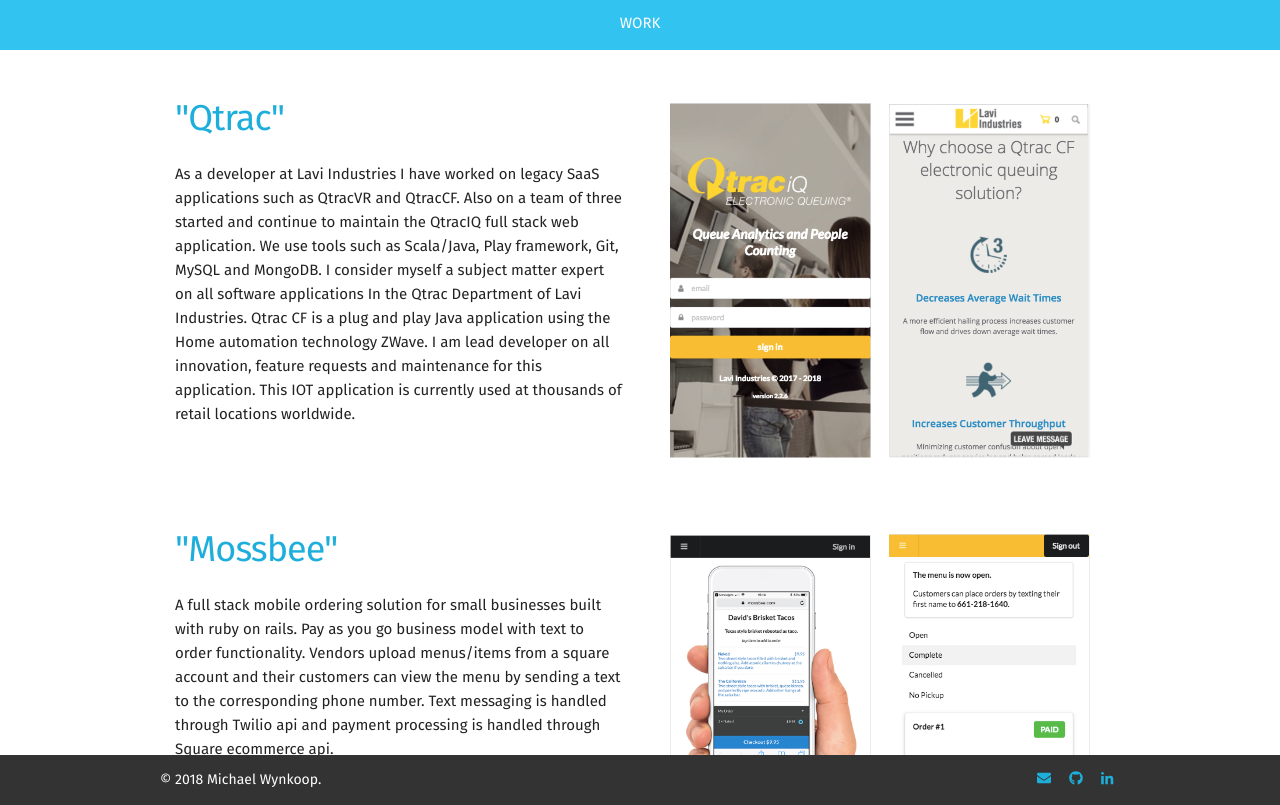
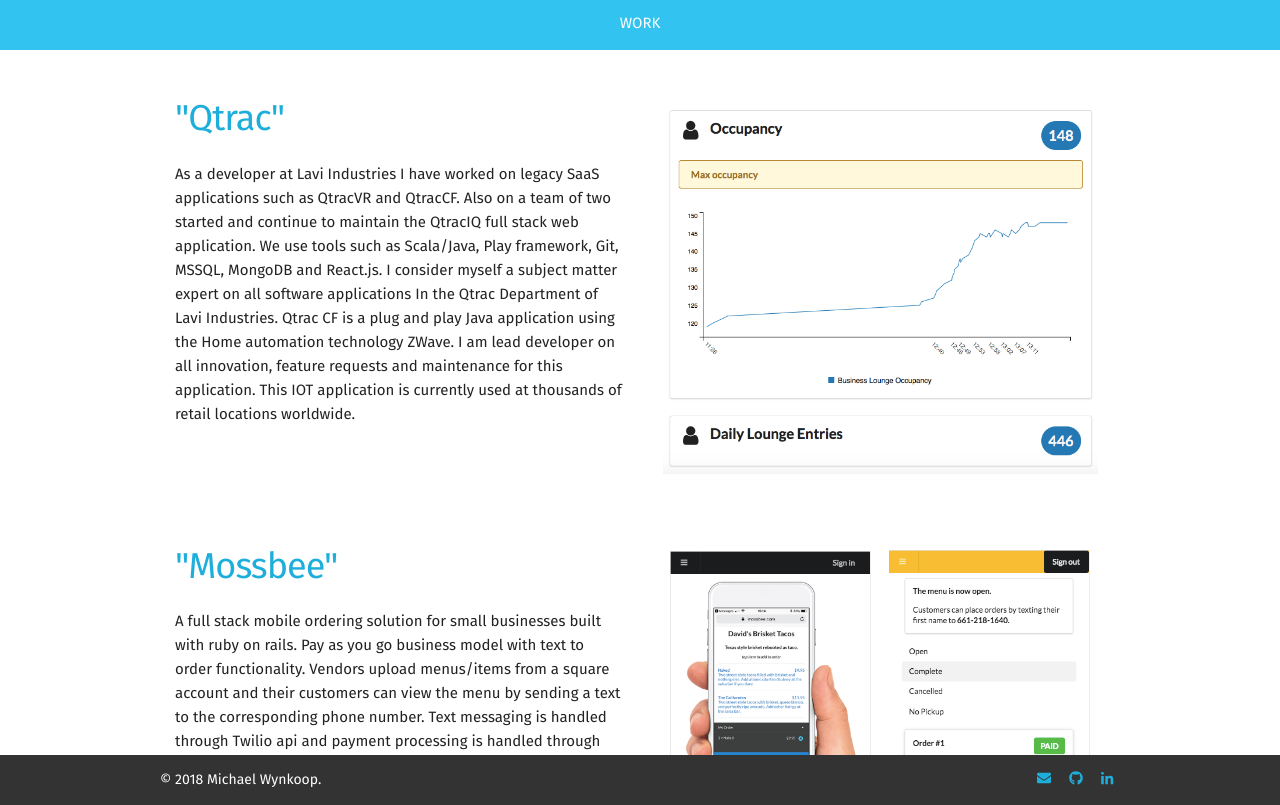
Before and after one commit to wynk182/portfolio, a Jekyll site: the page built from index.html, in a window 1280 px wide and 900 px high, scrolled down 767 px, cut to the strip 95-900 px from the top of the window. Built offline with Jekyll 4.4.1, drawn with Linux system fonts in a browser that asks for light colours.

Commit message:
changed qtrac image

```diff
--- a/index.html
+++ b/index.html
@@ -22,13 +22,14 @@
         <div class="col m6">
             <h3><a style="text-decoration:none;" href="https://www.lavi.com/en/queue-management">"Qtrac"</a></h3>
             <p>
-                As a developer at Lavi Industries I have worked on legacy SaaS applications such as QtracVR and QtracCF. Also on a team of three started and continue to maintain the QtracIQ full stack web application. We use tools such as Scala/Java, Play framework, Git, MySQL and MongoDB. I consider myself a subject matter expert on all software applications In the Qtrac Department of Lavi Industries. Qtrac CF is a plug and play Java application using the Home automation technology ZWave. I am lead developer on all innovation, feature requests and maintenance for this application. This IOT application is currently used at thousands of retail locations worldwide.
+                As a developer at Lavi Industries I have worked on legacy SaaS applications such as QtracVR and QtracCF. Also on a team of two started and continue to maintain the QtracIQ full stack web application. We use tools such as Scala/Java, Play framework, Git, MSSQL, MongoDB and React.js. I consider myself a subject matter expert on all software applications In the Qtrac Department of Lavi Industries. Qtrac CF is a plug and play Java application using the Home automation technology ZWave. I am lead developer on all innovation, feature requests and maintenance for this application. This IOT application is currently used at thousands of retail locations worldwide.
             </p>
         </div>
         <div class="_alignCenter col m6">
             <div class="row">
-                <img src="images/qtrac_iq.png" id="qt_1" onclick="openimg('qt_1','imgb')"></img>
-                <img src="images/qtrac_cf.png" id="qt_2" onclick="openimg('qt_2','imgb')"></img>
+                <img src="images/IQ_dashboard.png" id="qt_1" onclick="openimg('qt_1','imgb')" style="width: 100%;"></img>
+                <!--<img src="images/qtrac_iq.png" id="qt_1" onclick="openimg('qt_1','imgb')"></img>
+                <img src="images/qtrac_cf.png" id="qt_2" onclick="openimg('qt_2','imgb')"></img>-->
             </div>
         </div>
     </div><br/>
```
Also changed, not shown: images/IQ_dashboard.png (added).
